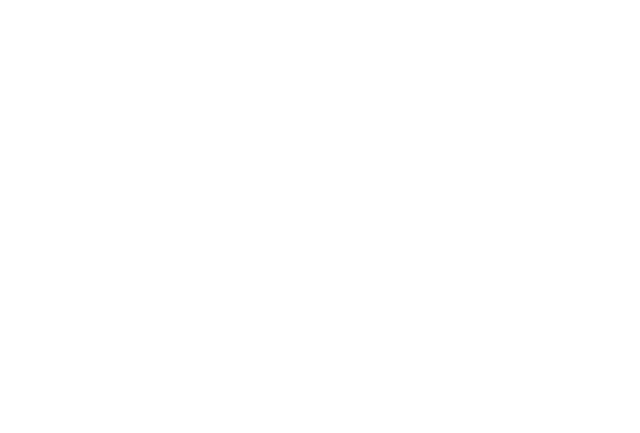
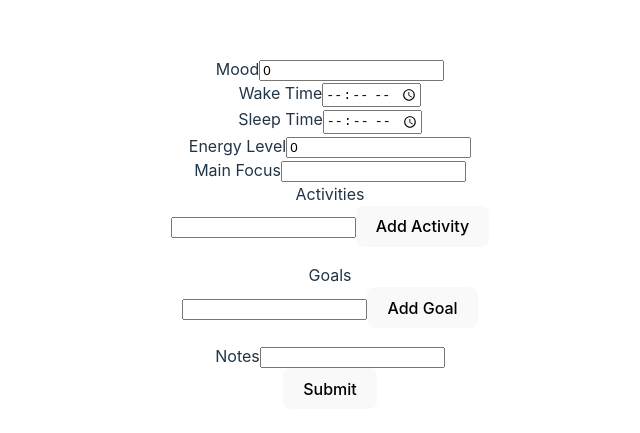
Before and after one commit to JuanHecht/uway-front, a React (Vite) app: page /dailylog/create in a window 1280 px wide. Before the commit this address had no page. Shown: the part 167-600 px from the top of the page, without its empty margins (310-950 px from the left). Built offline with nearby package versions, Linux system fonts and the light colour scheme.

Commit message:
Error in creating form for dailylogs only frontend

```diff
--- a/src/App.jsx
+++ b/src/App.jsx
@@ -4,6 +4,7 @@
 import Login from './pages/Login'
 import Profile from './pages/Profile'
 import DailyLogInput from './pages/DailyLogInput'
+import Statistics from './pages/Statistics'
 import { Routes, Route } from 'react-router-dom'
 
 function App() {
@@ -14,7 +15,8 @@
         <Route path='/signup' element={<SignUp />} />
         <Route path="/login" element={<Login />} />
         <Route path="/profile" element={<Profile />} />
-        <Route path="/dailylog" element={<DailyLogInput />} />
+        <Route path="/dailylog/create" element={<DailyLogInput />} />
+        <Route path="/dailylog/:id" element={<Statistics/>} />
       </Routes>
     </div>
   )
--- a/src/pages/DailyLogInput.jsx
+++ b/src/pages/DailyLogInput.jsx
@@ -1,17 +1,17 @@
-import axios from 'axios';
+/* import axios from 'axios';
 import { useState } from "react";
 import { useNavigate } from 'react-router-dom';
 
 
 function DailyLogInput() {
 
-  const [mood, setMood] = useState(null);
-  const [bedTime, setBedTime] = useState(null);
-  const [energyLevel, setEnergyLevel] = useState(null);
-  const [mainFocus, setMainFocus] = useState(null);
-  const [activities, setActivities] = useState(null);
-  const [goals, setGoals] = useState(null);
-  const [notes, setNotes] = useState(null);
+  const [mood, setMood] = useState(0);
+  const [bedTime, setBedTime] = useState({});
+  const [energyLevel, setEnergyLevel] = useState(0);
+  const [mainFocus, setMainFocus] = useState("");
+  const [activities, setActivities] = useState([]);
+  const [goals, setGoals] = useState([]);
+  const [notes, setNotes] = useState("");
 
   const navigate = useNavigate();
 
@@ -19,9 +19,9 @@
         e.preventDefault();
         const reqBody = { mood, bedTime, energyLevel, mainFocus, activities, goals, notes};
         axios
-          .post("http://localhost:5005/auth/signup", reqBody)
+          .post("http://localhost:5005/logs/dailylogs", reqBody)
           .then(() => {
-            navigate("/login");
+            navigate("/profile");
           })
           .catch((error) => {
             const errorDescription = error.data.message;
@@ -37,7 +37,7 @@
             type="number"
             name="mood"
             value={mood}
-           // onChange={(e) => setEmail(e.target.value)}
+           onChange={(e) => setMood(e.target.value)}
           />
         </div>
         <div>
@@ -46,7 +46,7 @@
             type="number"
             name="bedTime"
             value={bedTime}
-           // onChange={(e) => setEmail(e.target.value)}
+           onChange={(e) => setBedTime(e.target.value)}
           />
         </div>
         <div>
@@ -55,7 +55,7 @@
             type="number"
             name="energyLevel"
             value={energyLevel}
-           // onChange={(e) => setEmail(e.target.value)}
+           onChange={(e) => setEnergyLevel(e.target.value)}
           />
         </div>
         <div>
@@ -64,7 +64,7 @@
             type="text"
             name="mainFocus"
             value={mainFocus}
-           // onChange={(e) => setEmail(e.target.value)}
+           onChange={(e) => setMainFocus(e.target.value)}
           />
         </div>
         <div>
@@ -73,7 +73,7 @@
             type="text"
             name="activities"
             value={activities}
-           // onChange={(e) => setEmail(e.target.value)}
+           onChange={(e) => setActivities(e.target.value)}
           />
         </div>
         <div>
@@ -82,7 +82,7 @@
             type="text"
             name="goals"
             value={goals}
-           // onChange={(e) => setEmail(e.target.value)}
+           onChange={(e) => setGoals(e.target.value)}
           />
         </div>
         <div>
@@ -91,11 +91,174 @@
             type="text"
             name="notes"
             value={notes}
-           // onChange={(e) => setEmail(e.target.value)}
+           onChange={(e) => setNotes(e.target.value)}
           />
+        </div>
+        <div>
+          <button type="submit">Submit</button>
         </div>
             </form>
     )
 }
 
+export default DailyLogInput; */
+import axios from 'axios';
+import { useEffect, useState } from "react";
+import { useNavigate } from 'react-router-dom';
+
+function DailyLogInput() {
+  const [mood, setMood] = useState(0);
+  const [wakeTime, setWakeTime] = useState("");
+  const [sleepTime, setSleepTime] = useState("");
+  const [energyLevel, setEnergyLevel] = useState(0);
+  const [mainFocus, setMainFocus] = useState("");
+  const [activities, setActivities] = useState([]);
+  const [activityInput, setActivityInput] = useState(""); // New state to manage input for activities
+  const [goals, setGoals] = useState([]);
+  const [goalInput, setGoalInput] = useState(""); // New state to manage input for goals
+  const [notes, setNotes] = useState("");
+  const [error, setError] = useState("");
+
+  const navigate = useNavigate();
+
+  const handleSignUpSubmit = (e) => {
+    e.preventDefault();
+    const reqBody = {
+      mood,
+      bedTime: { wakeTime, sleepTime },
+      energyLevel,
+      mainFocus,
+      activities,
+      goals,
+      notes
+    };
+
+    useEffect(()=>{
+
+      axios
+      .post("http://localhost:5005/logs/dailylogs", reqBody)
+      console.log(reqBody)
+      .then(() => {
+        navigate("/profile");
+      })
+      .catch((error) => {
+        const errorDescription = error.message;
+        setError(errorDescription);
+      });
+
+    }, [])
+  };
+
+
+  const handleAddActivity = () => {
+    if (activityInput.trim() !== "") {
+      setActivities([...activities, activityInput.trim()]);
+      setActivityInput(""); // Clear the input field
+    }
+  };
+
+  const handleAddGoal = () => {
+    if (goalInput.trim() !== "") {
+      setGoals([...goals, goalInput.trim()]);
+      setGoalInput(""); // Clear the input field
+    }
+  };
+
+
+  return (
+    <form onSubmit={handleSignUpSubmit}>
+      {error && <p>{error}</p>}
+      <div>
+        <label>Mood</label>
+        <input
+          type="number"
+          name="mood"
+          value={mood}
+          onChange={(e) => setMood(e.target.value)}
+        />
+      </div>
+      <div>
+        <label>Wake Time</label>
+        <input
+          type="time"
+          name="wakeTime"
+          value={wakeTime}
+          onChange={(e) => setWakeTime(e.target.value)}
+        />
+      </div>
+      <div>
+        <label>Sleep Time</label>
+        <input
+          type="time"
+          name="sleepTime"
+          value={sleepTime}
+          onChange={(e) => setSleepTime(e.target.value)}
+        />
+      </div>
+      <div>
+        <label>Energy Level</label>
+        <input
+          type="number"
+          name="energyLevel"
+          value={energyLevel}
+          onChange={(e) => setEnergyLevel(e.target.value)}
+        />
+      </div>
+      <div>
+        <label>Main Focus</label>
+        <input
+          type="text"
+          name="mainFocus"
+          value={mainFocus}
+          onChange={(e) => setMainFocus(e.target.value)}
+        />
+      </div>
+      <div>
+        <label>Activities</label>
+        <div>
+          <input
+            type="text"
+            value={activityInput}
+            onChange={(e) => setActivityInput(e.target.value)}
+          />
+          <button type="button" onClick={handleAddActivity}>Add Activity</button>
+        </div>
+        <ul>
+          {activities.map((activity, index) => (
+            <li key={index}>{activity}</li>
+          ))}
+        </ul>
+      </div>
+      <div>
+        <label>Goals</label>
+        <div>
+          <input
+            type="text"
+            value={goalInput}
+            onChange={(e) => setGoalInput(e.target.value)}
+          />
+          <button type="button" onClick={handleAddGoal}>Add Goal</button>
+        </div>
+        <ul>
+          {goals.map((goal, index) => (
+            <li key={index}>{goal}</li>
+          ))}
+        </ul>
+      </div>
+      <div>
+        <label>Notes</label>
+        <input
+          type="text"
+          name="notes"
+          value={notes}
+          onChange={(e) => setNotes(e.target.value)}
+        />
+      </div>
+      <div>
+        <button type="submit">Submit</button>
+      </div>
+    </form>
+  );
+}
+
 export default DailyLogInput;
--- /dev/null
+++ b/src/pages/Statistics.jsx
@@ -0,0 +1,18 @@
+import { useState } from "react";
+import { useParams } from "react-router-dom";
+
+import axios from "axios";
+
+function Statistics(){
+
+    const {id} = useParams();
+
+    axios.get(`http://localhost:5005/dailylogs/:${id}`)
+    .then
+    return(
+        <div>
+            <p>Your dailylogs</p>
+        </div>
+    )
+}
+export default Statistics;
```
